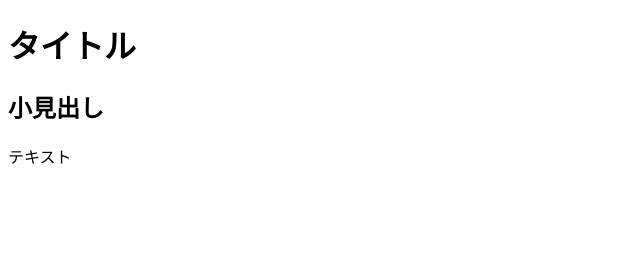
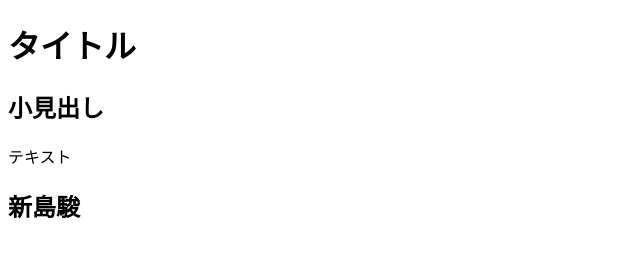
Before and after one commit to shungenie/test_for_rookie_hackathon, a plain HTML site: page index.html in a window 1280 px wide. Shown: the whole page, without its empty margins (0-640 px from the left). Drawn offline with Linux system fonts and the light colour scheme.

Commit message:
見出しを追加

```diff
--- a/index.html
+++ b/index.html
@@ -15,6 +15,9 @@
       <h2>小見出し</h2>
     </section>
     <p>テキスト</p>
+    <section>
+      <h2>新島駿</h2>
+    </section>
   </main>
 </body>
 </html>
```
